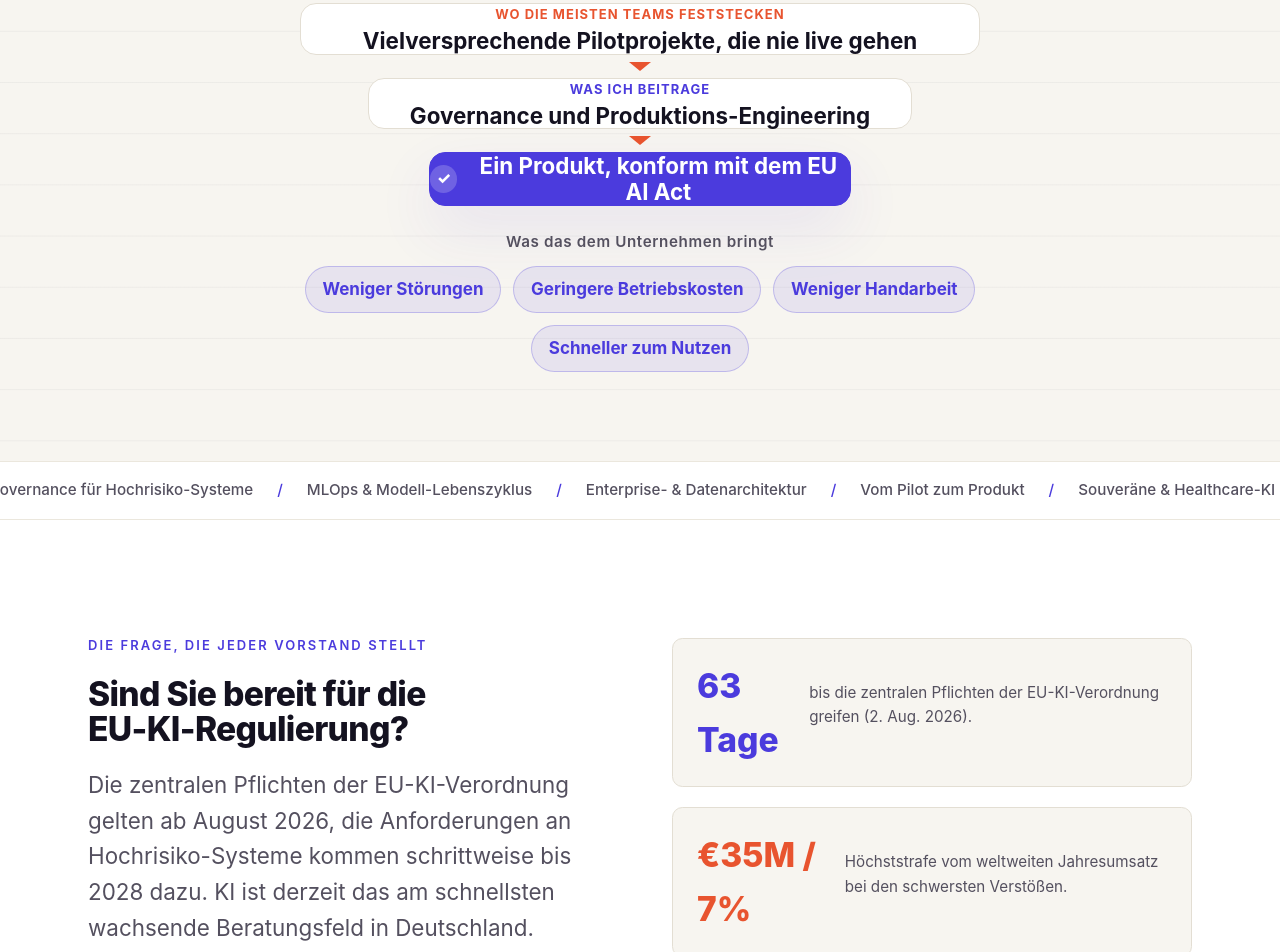
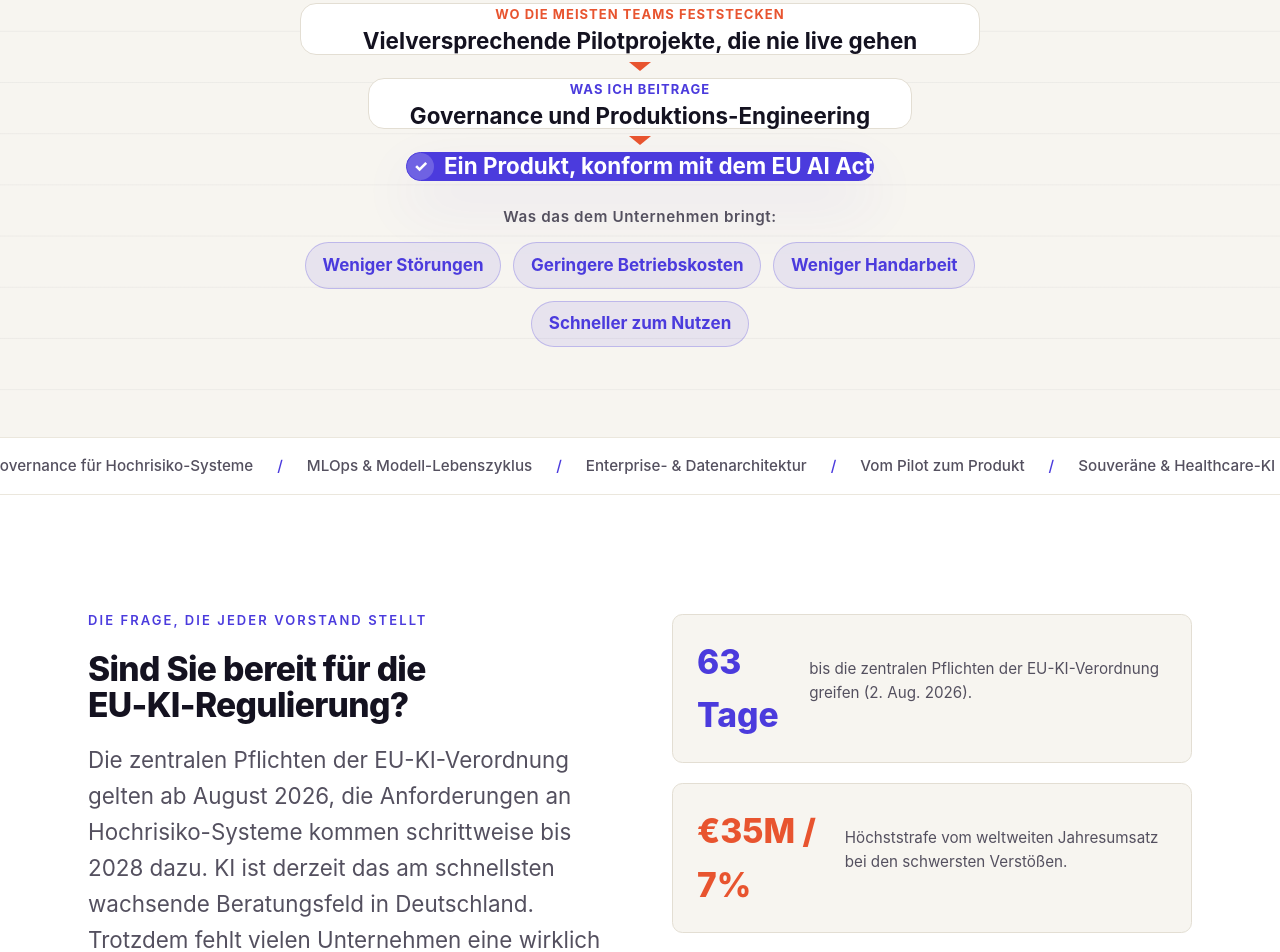
Before and after one commit to ellaroyce/ellaroyce.github.io, a plain HTML site: page index.html in a window 1280 px wide. Shown: the part 810-1762 px from the top of the page. Drawn offline with Linux system fonts and the light colour scheme; a web font is replaced by a local one.

Commit message:
Funnel: content-fit final stage (fix awkward wrap at 100% zoom); add colon to payoff line

```diff
--- a/index.html
+++ b/index.html
@@ -142,7 +142,7 @@
             <span class="funnel__out-label" data-i18n="funnel.s3">One product, compliant with the EU AI Act</span>
           </div>
         </div>
-        <p class="funnel__payoff-intro" data-i18n="funnel.payoff">What that delivers to the business</p>
+        <p class="funnel__payoff-intro" data-i18n="funnel.payoff">What that delivers to the business:</p>
         <ul class="funnel__outcomes" role="list">
           <li><span class="funnel__o-num" data-i18n="funnel.o1">Fewer incidents</span></li>
           <li><span class="funnel__o-num" data-i18n="funnel.o2">Lower run-costs</span></li>
--- a/script.js
+++ b/script.js
@@ -48,7 +48,7 @@
     'funnel.s2tag': 'Was ich beitrage',
     'funnel.s2': 'Governance und Produktions-Engineering',
     'funnel.s3': 'Ein Produkt, konform mit dem EU AI Act',
-    'funnel.payoff': 'Was das dem Unternehmen bringt',
+    'funnel.payoff': 'Was das dem Unternehmen bringt:',
     'funnel.o1': 'Weniger Störungen',
     'funnel.o2': 'Geringere Betriebskosten',
     'funnel.o3': 'Weniger Handarbeit',
--- a/style.css
+++ b/style.css
@@ -190,11 +190,12 @@
 .funnel__stage--wide{width:100%}
 .funnel__stage--mid{width:80%}
 .funnel__stage--out{
-  width:62%;
+  width:auto;max-width:min(100%,640px);min-width:62%;
   flex-direction:row;justify-content:center;gap:.6rem;
   background:var(--color-primary);border-color:var(--color-primary);
   box-shadow:0 24px 60px var(--color-primary-soft);
 }
+.funnel__out-label{text-wrap:balance}
 .funnel__tag{font-size:var(--text-xs);font-weight:700;letter-spacing:.08em;text-transform:uppercase;color:var(--color-primary)}
 .funnel__stage--wide .funnel__tag{color:var(--color-pop)}
 .funnel__label{font-family:var(--font-display);font-weight:700;font-size:var(--text-lg);color:var(--color-text);line-height:1.15}
@@ -202,7 +203,7 @@
   display:grid;place-items:center;width:1.7rem;height:1.7rem;flex:0 0 auto;border-radius:999px;
   background:rgba(255,255,255,.2);color:#fff;font-weight:800;font-size:1rem;
 }
-.funnel__out-label{font-family:var(--font-display);font-weight:700;font-size:var(--text-lg);color:#fff;line-height:1.15}
+.funnel__out-label{font-family:var(--font-display);font-weight:700;font-size:var(--text-lg);color:#fff;line-height:1.2}
 .funnel__chev{
   display:block;width:0;height:0;
   border-left:11px solid transparent;border-right:11px solid transparent;
```
